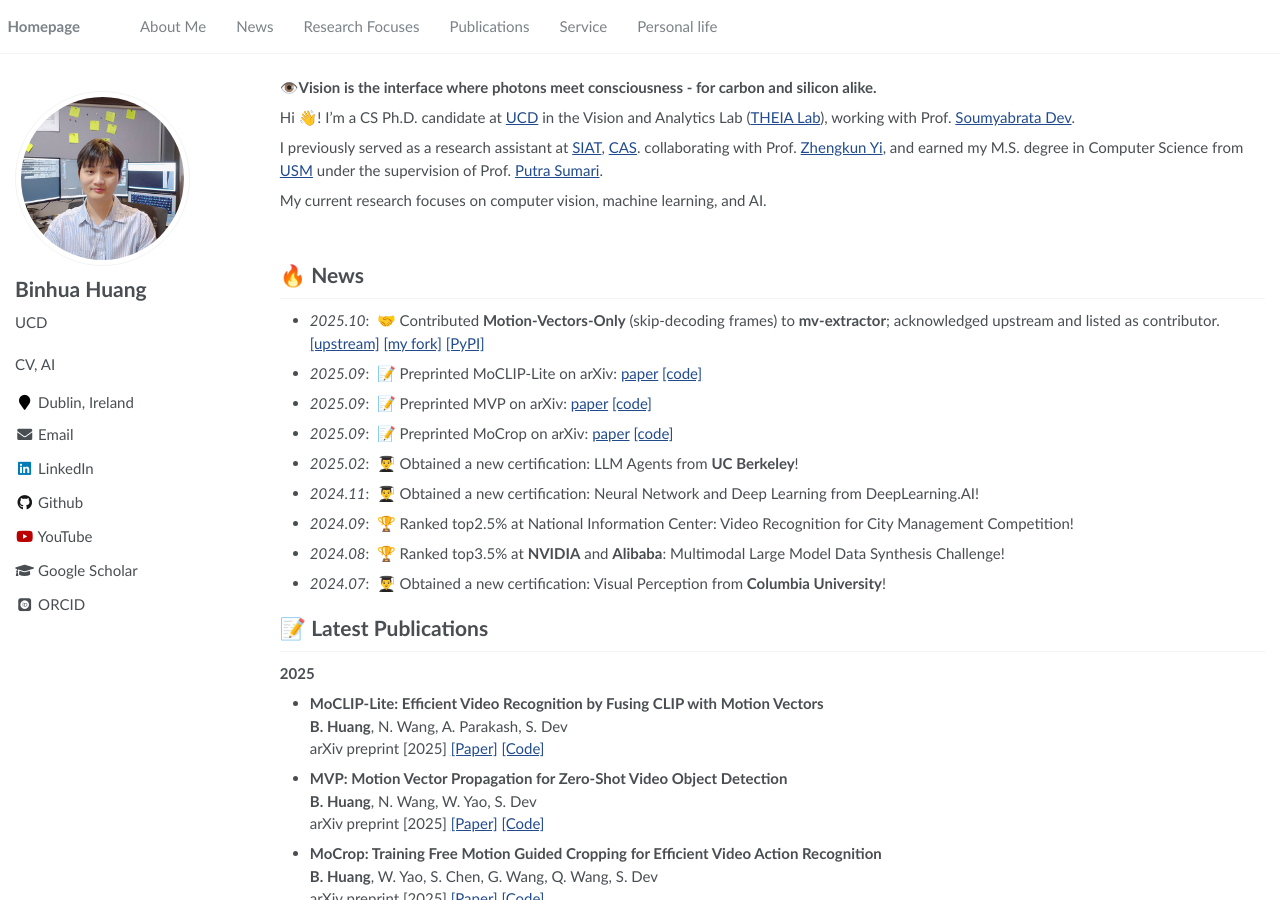
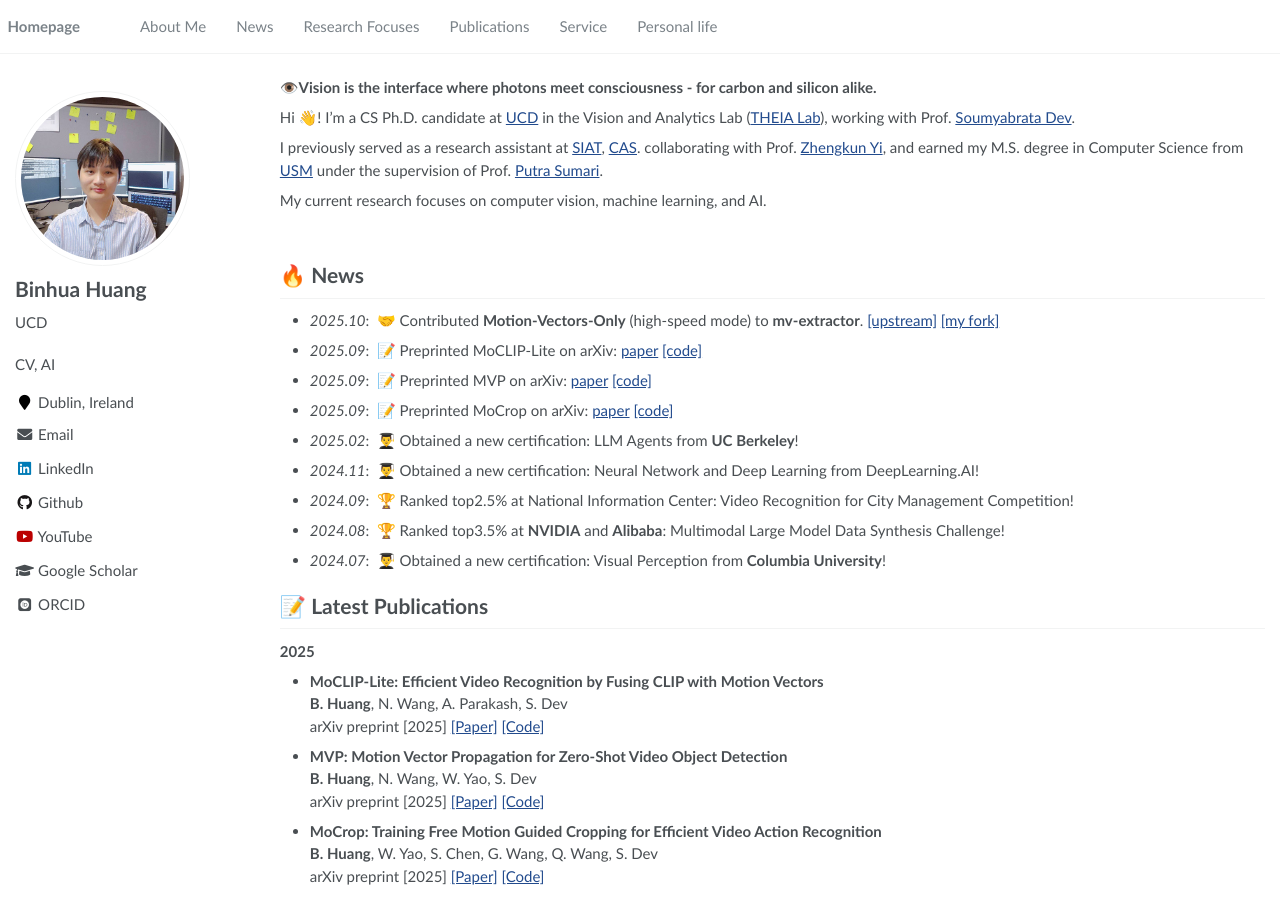
Before and after one commit to microa/microa.github.io, a Jekyll site: the page built from _pages/about.md, in a window 1280 px wide and 900 px high. Built offline with Jekyll 4.4.1, drawn with Linux system fonts in a browser that asks for light colours; some web fonts are replaced.

Commit message:
Update news section with recent contributions

```diff
--- a/_pages/about.md
+++ b/_pages/about.md
@@ -35,7 +35,7 @@
 
 
 # 🔥 News
-- *2025.10*: &nbsp;🤝 Contributed **Motion-Vectors-Only** (skip-decoding frames) to **mv-extractor**; acknowledged upstream and listed as contributor. [[upstream]](https://github.com/LukasBommes/mv-extractor) [[my fork]](https://github.com/microa/hs-mv-extractor) [[PyPI]](https://pypi.org/project/motion-vector-extractor/)
+- *2025.10*: &nbsp;🤝 Contributed **Motion-Vectors-Only** (high-speed mode) to **mv-extractor**. [[upstream]](https://github.com/LukasBommes/mv-extractor) [[my fork]](https://github.com/microa/hs-mv-extractor)
 - *2025.09*: &nbsp;📝 Preprinted MoCLIP-Lite on arXiv: [paper](https://arxiv.org/abs/2509.17084) [[code]](https://github.com/microa/MoCLIP-Lite)
 - *2025.09*: &nbsp;📝 Preprinted MVP on arXiv: [paper](https://arxiv.org/abs/2509.18388) [[code]](https://github.com/microa/MVP)
 - *2025.09*: &nbsp;📝 Preprinted MoCrop on arXiv: [paper](https://arxiv.org/abs/2509.18473) [[code]](https://github.com/microa/MoCrop)
```
